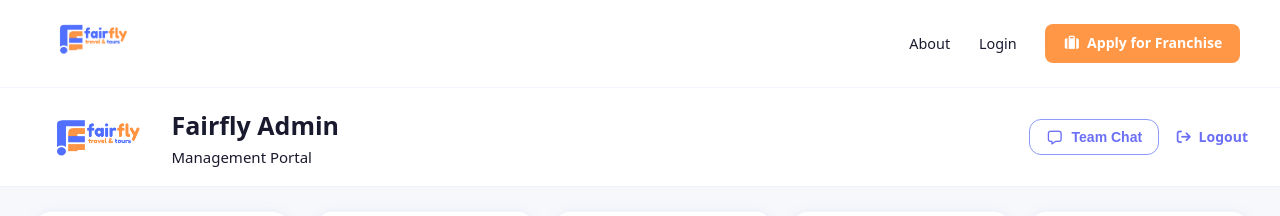
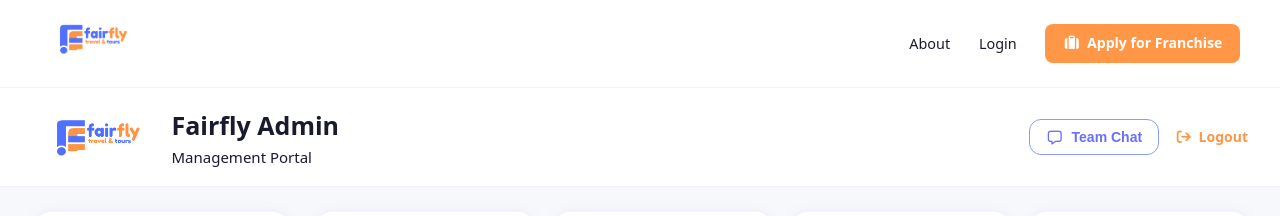
Before and after one commit to Fairfly-System/Fairfly, a React (Vite) app in the folder fair-fly/: page /admin in a window 1280 px wide. In both pictures the pointer is over the link "Logout". Shown: the top 216 px of the page. Built offline with nearby package versions, Linux system fonts and the light colour scheme; no server answers.

Commit message:
Updated organization files.

```diff
--- a/fair-fly/src/components/AdminComponents/AdminNavbar/admin-navbar.css
+++ b/fair-fly/src/components/AdminComponents/AdminNavbar/admin-navbar.css
@@ -70,7 +70,7 @@
   transition: color 0.2s;
 }
 
-.admin-logout:hover { color: #6B6FF5; }
+.admin-logout:hover { color: #FC9648; }
 
 @media (max-width: 640px) {
 
--- a/fair-fly/src/components/AdminComponents/Modals/ModalWrapper.jsx
+++ b/fair-fly/src/components/AdminComponents/Modals/ModalWrapper.jsx
@@ -7,7 +7,7 @@ export default function ModalWrapper({ isOpen, onClose, title, subtitle, childre
   return (
     <div className="modalOverlay" onClick={onClose}>
       <div className="modal" onClick={(e) => e.stopPropagation()}>
-        <button className="closeBtn" onClick={onClose}>&times;</button>
+        <button className="closeBtn" onClick={onClose}><i className="fa-solid fa-circle-xmark"></i></button>
         <div className="modalHeader">
           <h2>{title}</h2>
           <p>{subtitle}</p>
```
